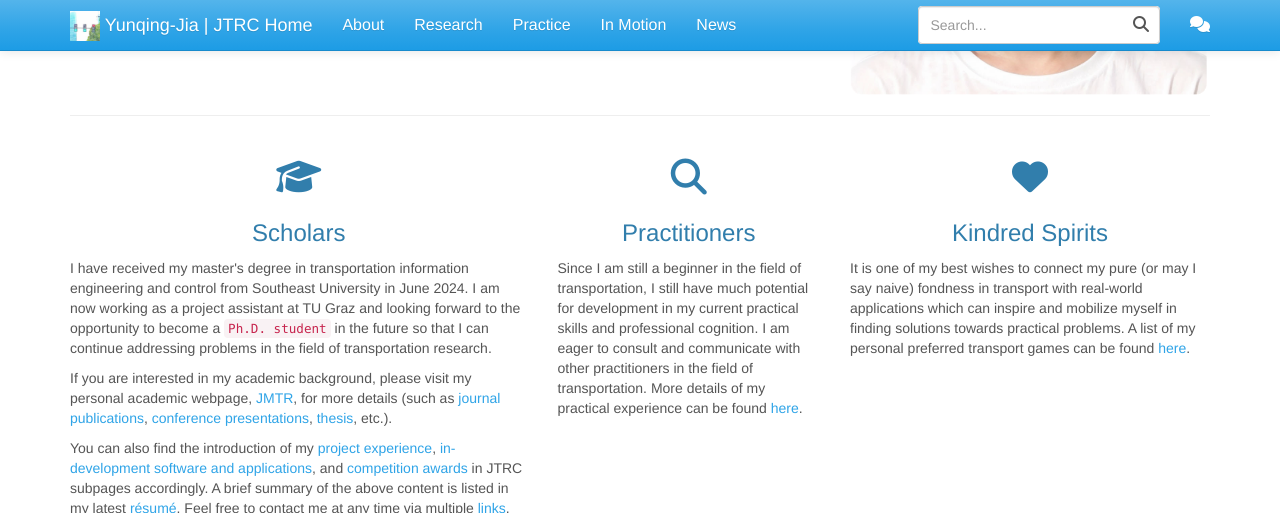
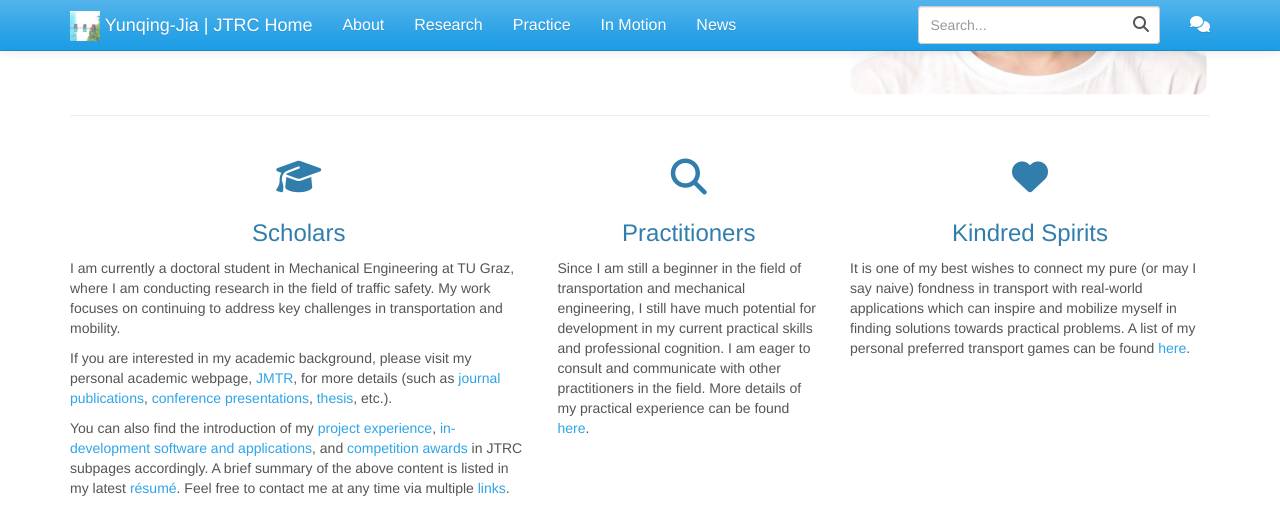
Before and after one commit to Yunqing-Jia/JTRC, a Jekyll site: the page built from index.html, in a window 1280 px wide and 900 px high, scrolled down 737 px, cut to the strip 0-513 px from the top of the window. Built offline with Jekyll 4.4.1, drawn with Linux system fonts in a browser that asks for light colours.

Commit message:
Update index.html

```diff
--- a/index.html
+++ b/index.html
@@ -35,8 +35,9 @@ layout: default
         <div class="col-sm-5">
             <h1 class="text-center"><i class="fa fa-graduation-cap" aria-hidden="true"></i></h1>
             <h3 class="text-center">Scholars</h3>
-            <p>I have received my master's degree in transportation information engineering and control from Southeast University in June 2024.
-                I am now working as a project assistant at TU Graz and looking forward to the opportunity to become a <code>Ph.D. student</code> in the future so that I can continue addressing problems in the field of transportation research.
+            <p>
+                I am currently a doctoral student in Mechanical Engineering at TU Graz, where I am conducting research in the field of traffic safety.
+                My work focuses on continuing to address key challenges in transportation and mobility.
             </p>
             <p> If you are interested in my academic background,
                 please visit my personal academic webpage, <a href="https://yunqing-jia.github.io/JTRC/jmtr/researchtopic/">JMTR</a>, for more details (such as <a href="https://yunqing-jia.github.io/JTRC/jmtr/journalpaper/">journal publications</a>, <a href="https://yunqing-jia.github.io/JTRC/jmtr/conference/">conference presentations</a>, <a href="https://yunqing-jia.github.io/JTRC/jmtr/thesis/">thesis</a>, etc.).
@@ -51,9 +52,9 @@ layout: default
         <div class="col-sm-3">
             <h1 class="text-center"><i class="fa fa-search" aria-hidden="true"></i></h1>
             <h3 class="text-center">Practitioners</h3>
-            <p>Since I am still a beginner in the field of transportation,
+            <p>Since I am still a beginner in the field of transportation and mechanical engineering,
                 I still have much potential for development in my current practical skills and professional cognition.
-                I am eager to consult and communicate with other practitioners in the field of transportation.
+                I am eager to consult and communicate with other practitioners in the field.
                 More details of my practical experience can be found
                 <a href="https://yunqing-jia.github.io/JTRC/jmts/experience/">here</a>.
             </p>
```
